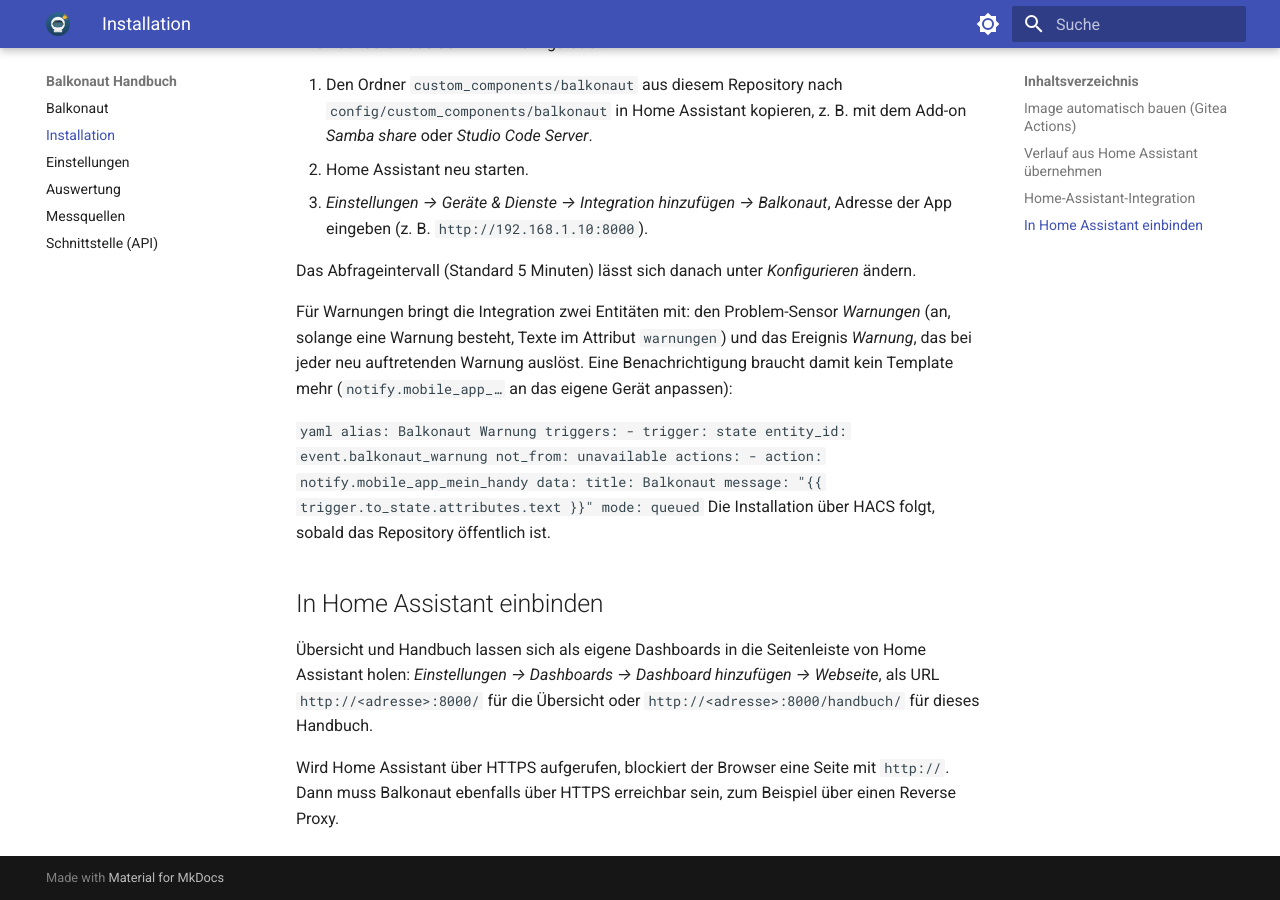
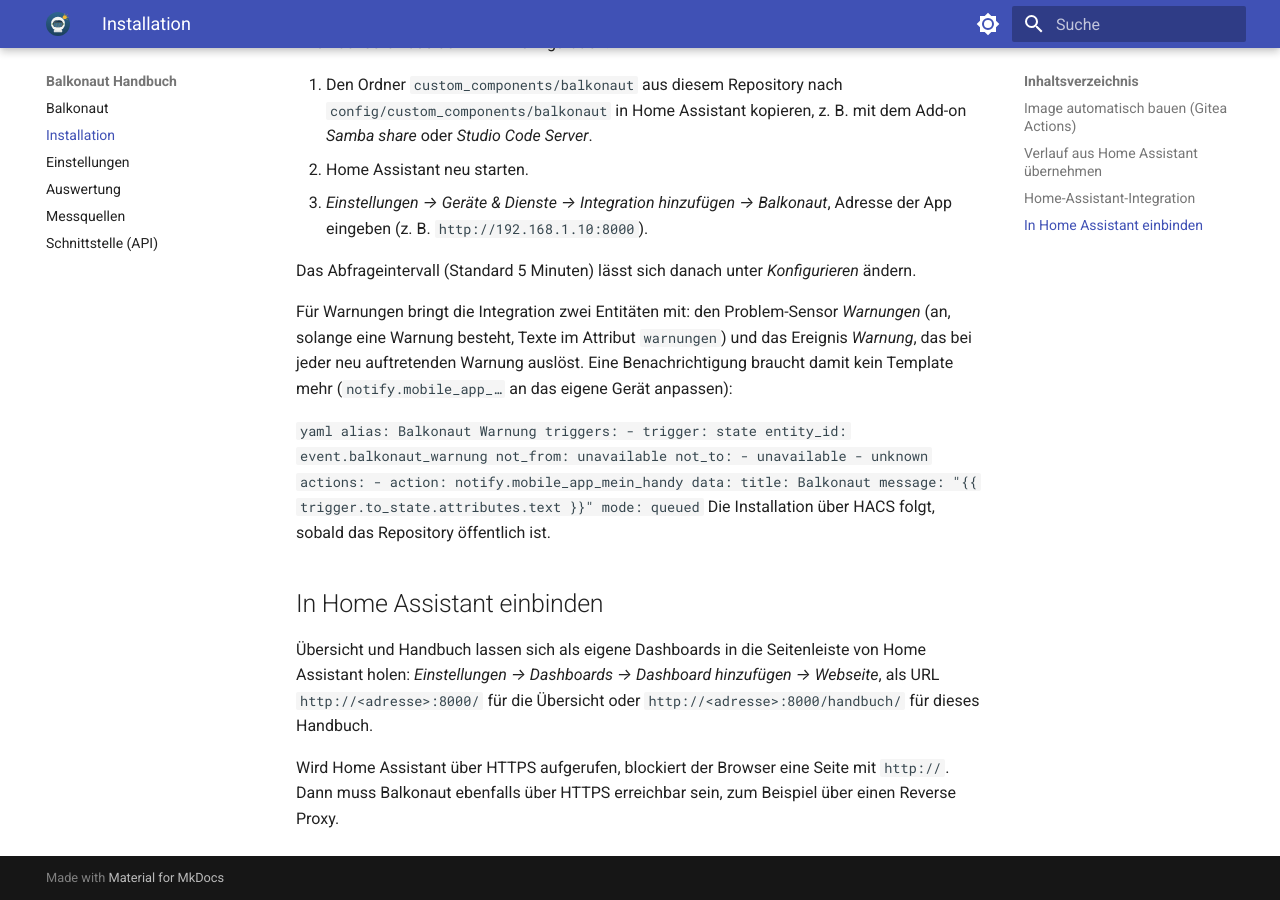
Before and after one commit to balkonaut/balkonaut, an MkDocs documentation site: the page built from docs/installation.md, in a window 1280 px wide and 900 px high, scrolled down 1558 px. Built offline with MkDocs 1.6.1 and Material for MkDocs 9.7.7, drawn with Linux system fonts in a browser that asks for light colours.

Commit message:
Handbuch: Warnungs-Automation löst nicht bei unknown aus
Refs #43

```diff
--- a/docs/installation.md
+++ b/docs/installation.md
@@ -85,6 +85,9 @@
   - trigger: state
     entity_id: event.balkonaut_warnung
     not_from: unavailable
+    not_to:
+      - unavailable
+      - unknown
 actions:
   - action: notify.mobile_app_mein_handy
     data:
```
